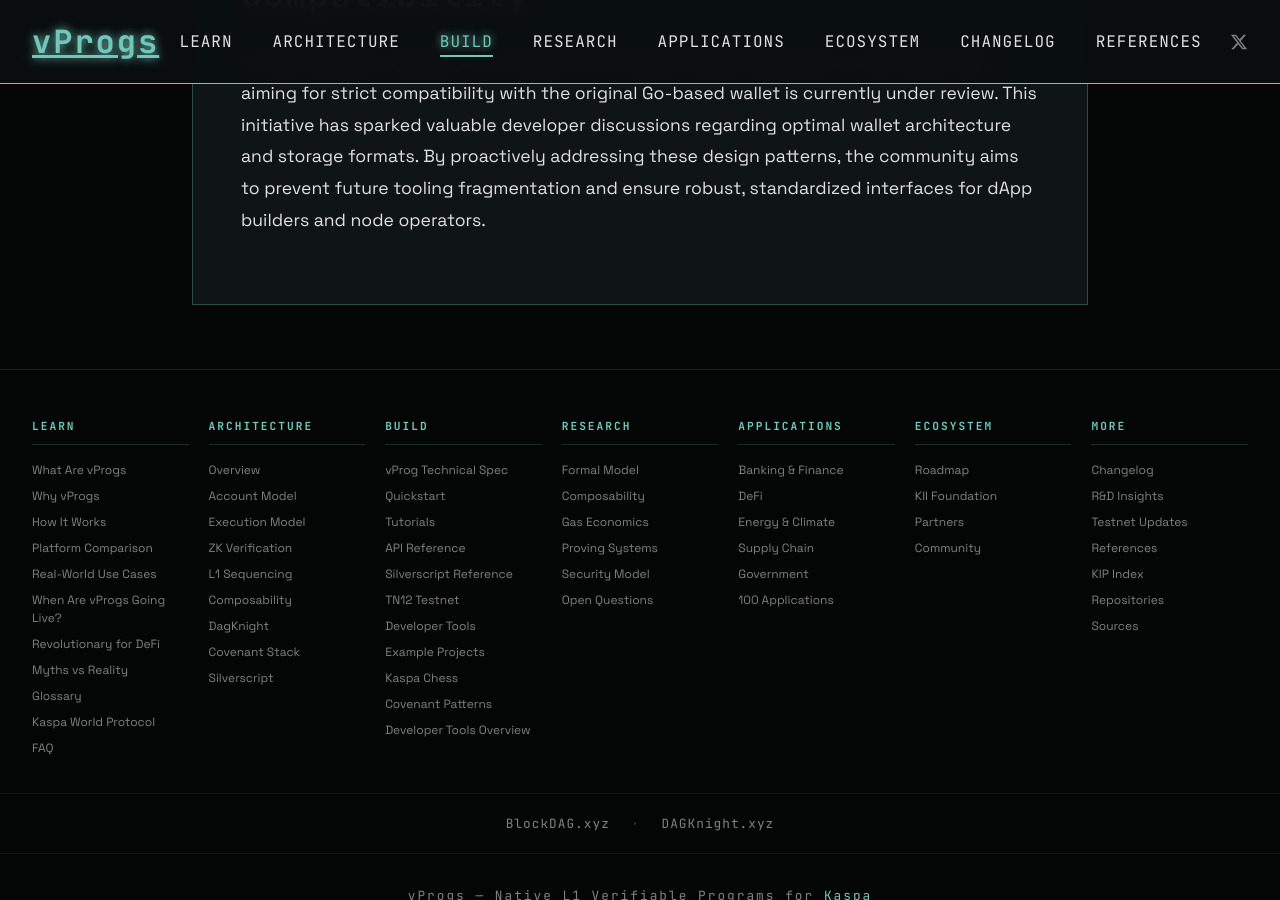
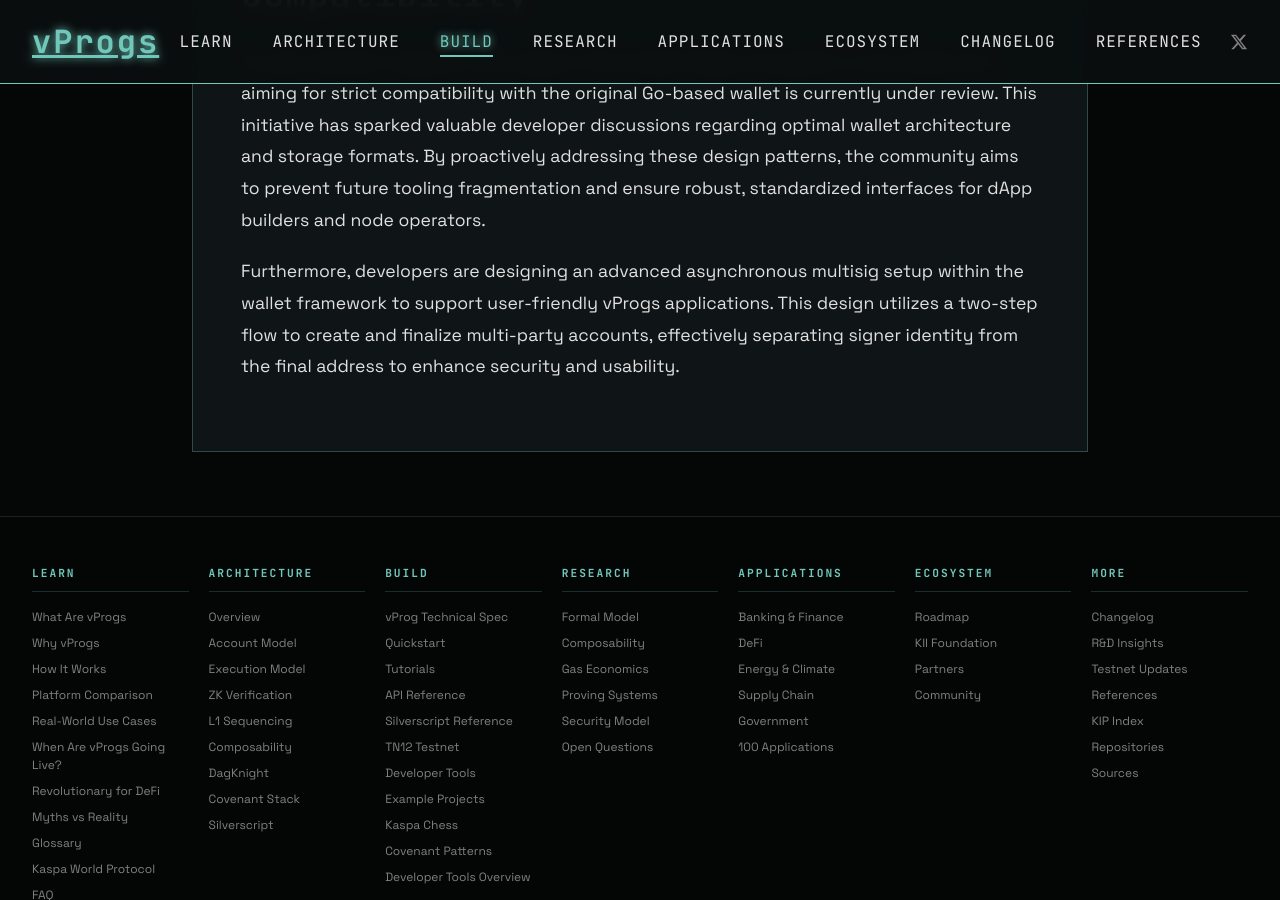
Before and after one commit to creative-inference/vprogs.xyz, a Jekyll site: the page built from build/developer-tools-overview.md, in a window 1280 px wide and 900 px high, scrolled down 9952 px. Built offline with Jekyll 4.4.1, drawn with Linux system fonts in a browser that asks for light colours.

Commit message:
Add advanced asynchronous multisig framework details to wallet tooling [auto]

```diff
--- a/build/developer-tools-overview.md
+++ b/build/developer-tools-overview.md
@@ -230,3 +230,7 @@
 ## Wallet Tooling and Ecosystem Compatibility
 
 To ease operator migration and support the broader Kaspa ecosystem, a new wallet port aiming for strict compatibility with the original Go-based wallet is currently under review. This initiative has sparked valuable developer discussions regarding optimal wallet architecture and storage formats. By proactively addressing these design patterns, the community aims to prevent future tooling fragmentation and ensure robust, standardized interfaces for dApp builders and node operators.
+
+
+
+Furthermore, developers are designing an advanced asynchronous multisig setup within the wallet framework to support user-friendly vProgs applications. This design utilizes a two-step flow to create and finalize multi-party accounts, effectively separating signer identity from the final address to enhance security and usability.
```
